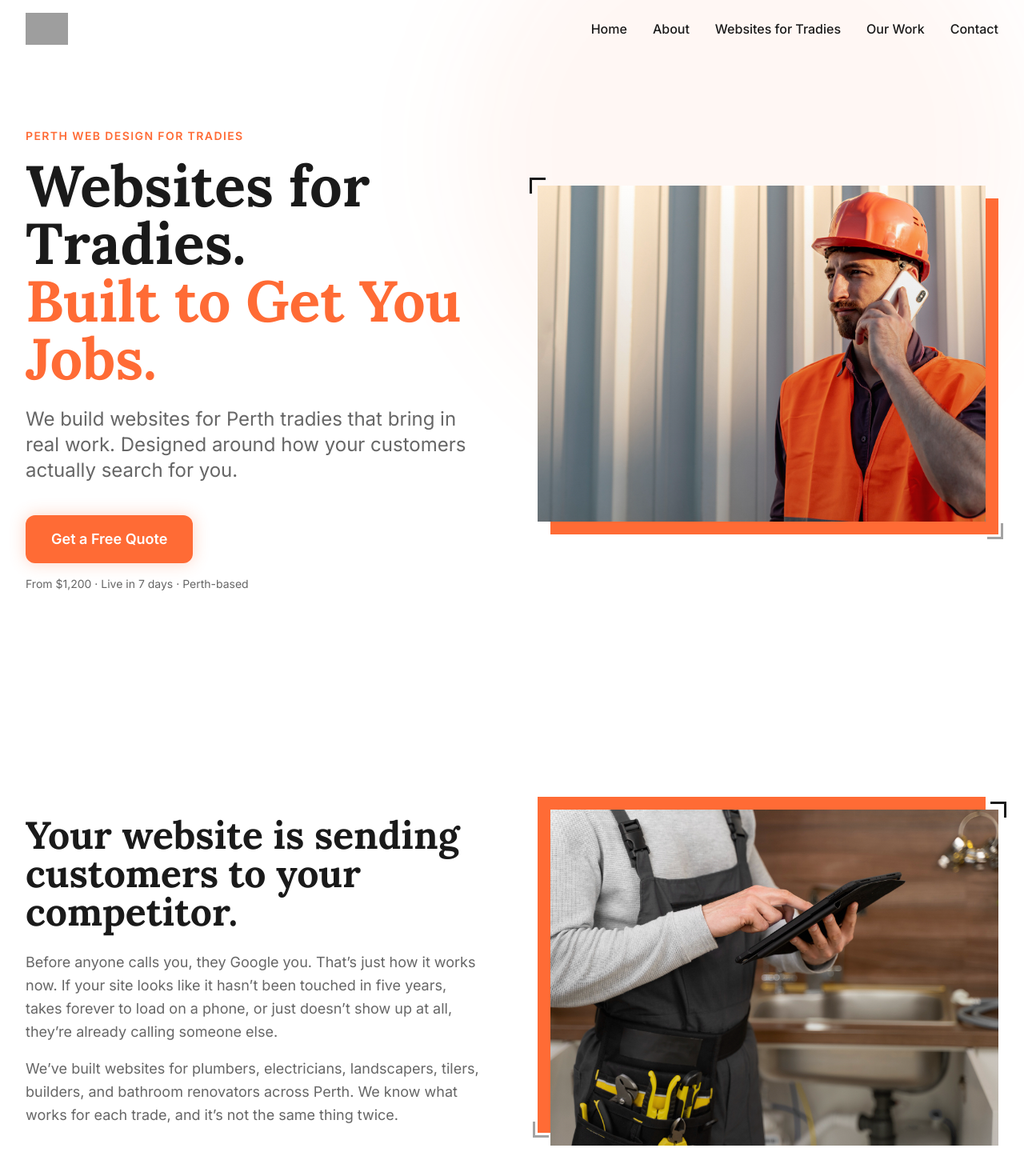
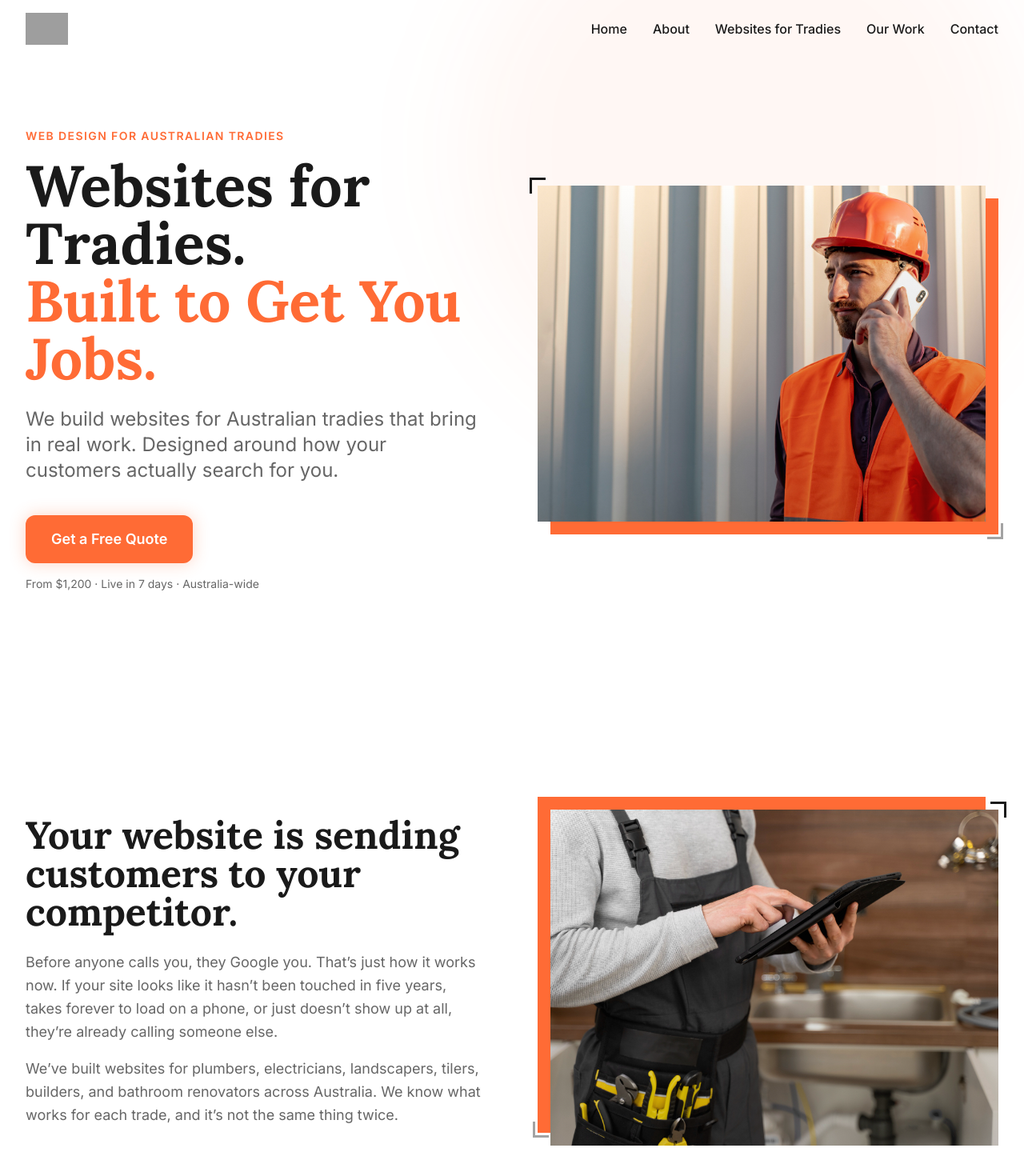
Before and after one commit to prajitlal4/portfolio-v4, a Next.js app: page /websites-for-tradies in a window 1280 px wide. Shown: the top 1470 px of the page at 80% size. Built offline with nearby package versions, Linux system fonts and the light colour scheme; grey boxes are pictures that could not be loaded.

Commit message:
adjustments to landing page

```diff
--- a/src/app/websites-for-tradies/layout.tsx
+++ b/src/app/websites-for-tradies/layout.tsx
@@ -1,9 +1,9 @@
 import type { Metadata } from 'next';
 
 export const metadata: Metadata = {
-  title: 'Websites for Tradies Perth | Built to get you jobs',
+  title: 'Websites for Australian Tradies | Built to Get You Jobs',
   description:
-    'Perth web design for tradies. We build websites for plumbers, electricians, landscapers, bathroom renovators and more. From $999. Built to get you more calls and more jobs.',
+    'Web design for Australian tradies. We build websites for plumbers, electricians, landscapers, bathroom renovators and more. Built to get you more calls and more jobs.',
 };
 
 export default function WebsitesForTradiesLayout({
--- a/src/app/websites-for-tradies/page.tsx
+++ b/src/app/websites-for-tradies/page.tsx
@@ -108,7 +108,7 @@ const faqs = [
   },
   {
     q: 'What trades do you work with?',
-    a: "Plumbers, electricians, tilers, bathroom renovators, landscapers, painters, carpenters, and builders. If you're a tradie in Perth, get in touch.",
+    a: "Plumbers, electricians, tilers, bathroom renovators, landscapers, painters, carpenters, and builders. If you're a tradie in Australia, get in touch.",
   },
   {
     q: 'Why do I need a website if I already get work through word of mouth?',
@@ -228,14 +228,14 @@ export default function WebsitesForTradiesPage() {
           <div className="grid grid-cols-1 lg:grid-cols-2 gap-12 lg:gap-16 items-center">
             <div>
               <p className="uppercase tracking-widest text-accent font-semibold text-sm font-sans">
-                Perth Web Design for Tradies
+                Web Design for Australian Tradies
               </p>
               <h1 className="mt-4 text-5xl sm:text-6xl lg:text-7xl font-bold font-heading text-dark leading-[1.1]">
                 Websites for Tradies.<br />
                 <span className="text-accent">Built to Get You Jobs.</span>
               </h1>
               <p className="mt-6 text-xl sm:text-2xl text-dark-200 font-sans leading-relaxed">
-                We build websites for Perth tradies that bring in real work. Designed around how your customers actually search for you.
+                We build websites for Australian tradies that bring in real work. Designed around how your customers actually search for you.
               </p>
               <div className="mt-10">
                 <a
@@ -246,7 +246,7 @@ export default function WebsitesForTradiesPage() {
                 </a>
               </div>
               <p className="mt-4 text-dark-200 font-sans text-sm">
-                From $1,200 · Live in 7 days · Perth-based
+                From $1,200 · Live in 7 days · Australia-wide
               </p>
             </div>
 
@@ -259,7 +259,7 @@ export default function WebsitesForTradiesPage() {
               <div className="relative aspect-[4/3] overflow-hidden">
                 <Image
                   src="/websites-for-tradies-header.webp"
-                  alt="Perth tradie at work"
+                  alt="Australian tradie at work"
                   fill
                   className="object-cover object-center"
                   style={{ transform: 'scaleX(-1)' }}
@@ -296,7 +296,7 @@ export default function WebsitesForTradiesPage() {
               </p>
               <p className="mt-4 text-lg text-dark-200 font-sans leading-relaxed">
                 We&rsquo;ve built websites for plumbers, electricians, landscapers, tilers, builders, and bathroom
-                renovators across Perth. We know what works for each trade, and it&rsquo;s not the same thing twice.
+                renovators across Australia. We know what works for each trade, and it&rsquo;s not the same thing twice.
               </p>
             </div>
 
@@ -401,7 +401,7 @@ export default function WebsitesForTradiesPage() {
         <div className="max-w-7xl mx-auto px-6 lg:px-8">
           <div className="max-w-2xl mb-16">
             <span className="uppercase tracking-widest text-accent font-semibold text-sm font-sans">
-              What Perth tradies say
+              What tradies say
             </span>
             <h2 className="mt-4 text-4xl sm:text-5xl font-bold font-heading text-dark leading-tight">
               Don&rsquo;t take our word for it.
@@ -757,7 +757,7 @@ export default function WebsitesForTradiesPage() {
             )}
 
             <p className="mt-6 text-sm text-dark-200 font-sans">
-              We&rsquo;re Perth-based and we reply fast. Usually same day.
+              We reply fast. Usually same day.
             </p>
           </div>
         </div>
```
